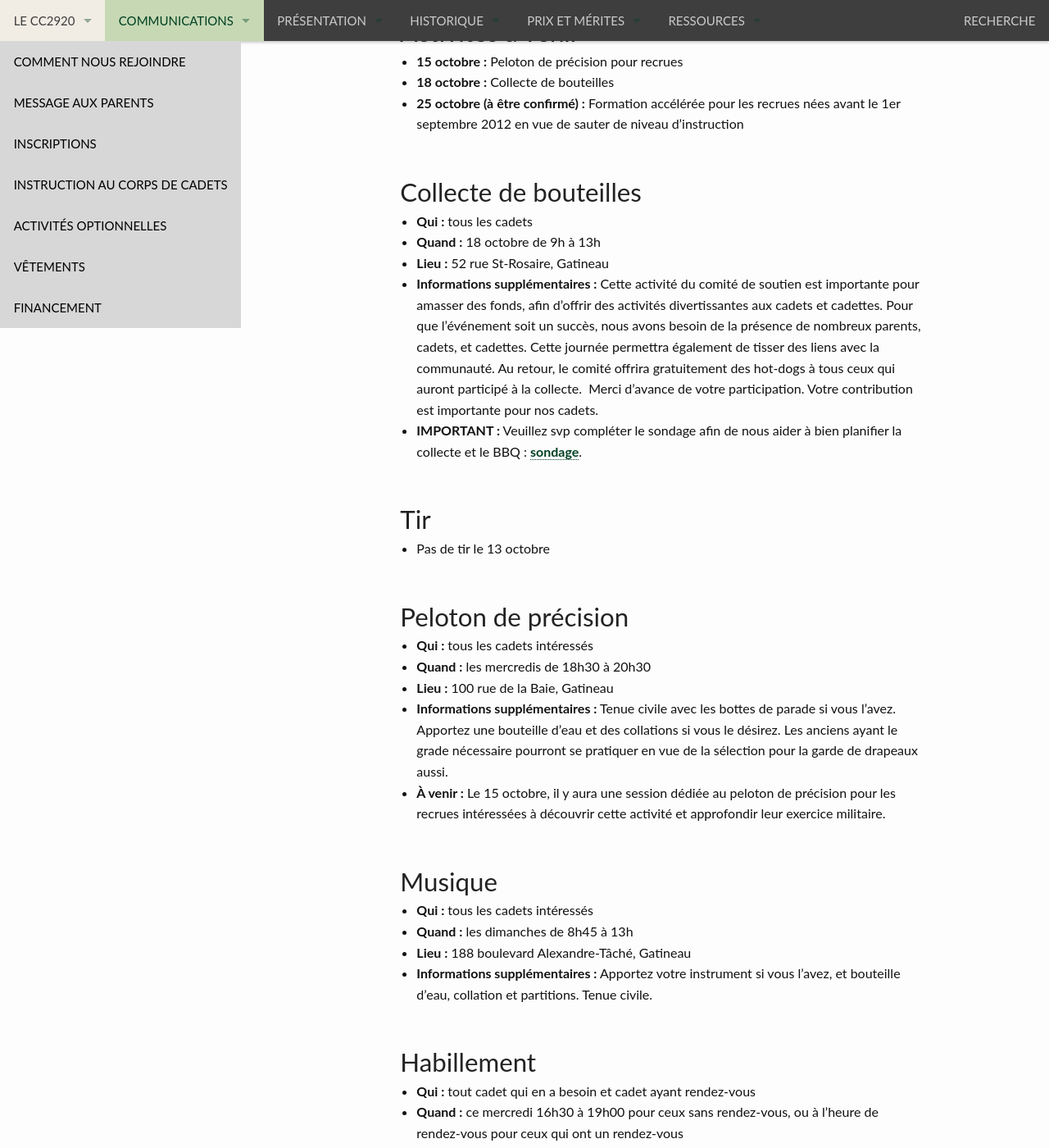
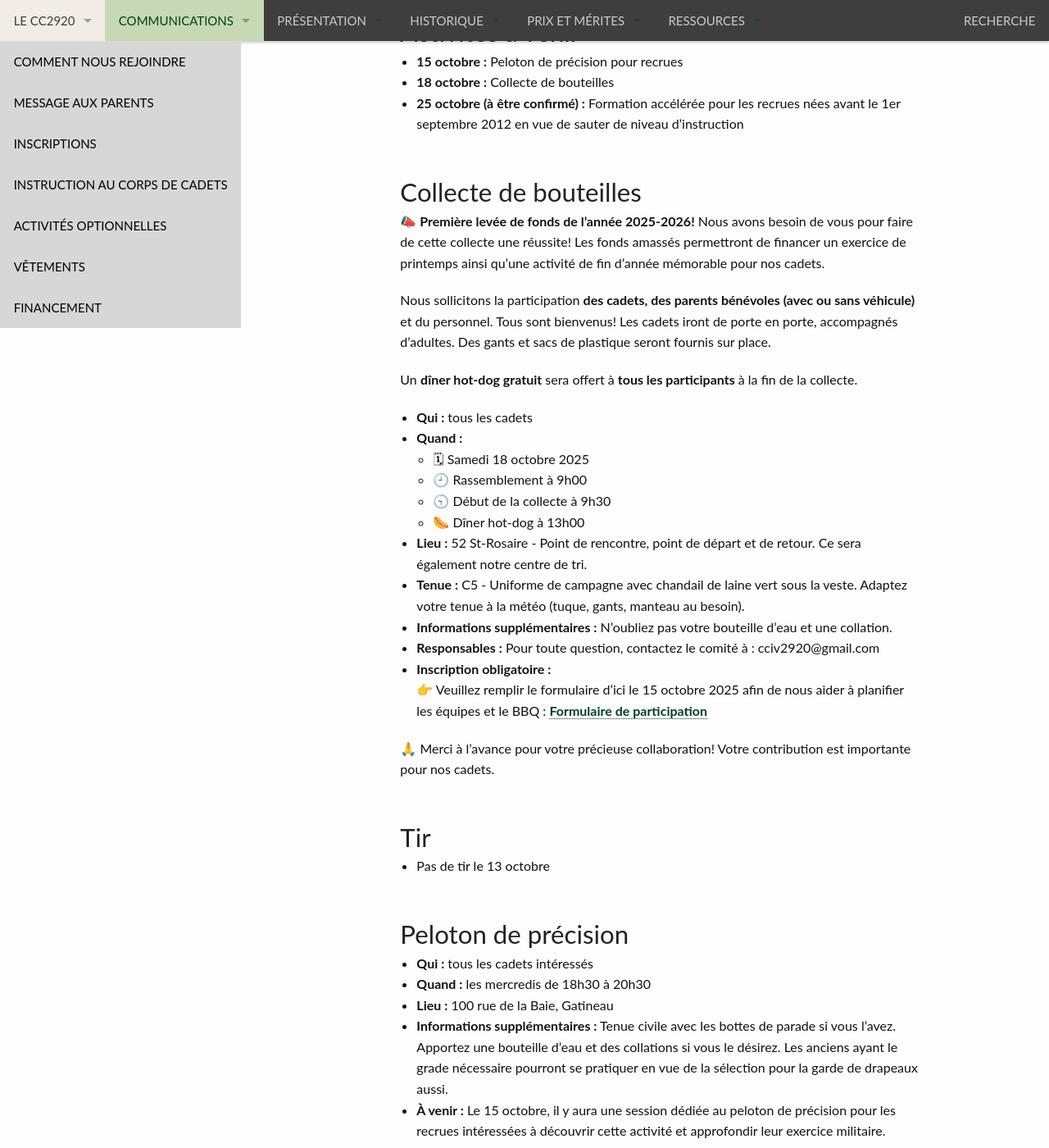
Before and after one commit to CC2920/web, a Jekyll site: the page built from _communications/messages.md, in a window 1280 px wide and 1400 px high, scrolled down 740 px. Shown: the whole window at 82% size. Built offline with Jekyll 4.4.1, drawn with Linux system fonts in a browser that asks for light colours.

Commit message:
Ajout texte collecte de bouteilles

```diff
--- a/_communications/messages.md
+++ b/_communications/messages.md
@@ -22,11 +22,27 @@
 
 
 ## Collecte de bouteilles
+**📣 Première levée de fonds de l’année 2025-2026!**
+Nous avons besoin de vous pour faire de cette collecte une réussite! Les fonds amassés permettront de financer un exercice de printemps ainsi qu’une activité de fin d’année mémorable pour nos cadets.
+
+Nous sollicitons la participation **des cadets, des parents bénévoles (avec ou sans véhicule)** et du personnel. Tous sont bienvenus! Les cadets iront de porte en porte, accompagnés d’adultes. Des gants et sacs de plastique seront fournis sur place.
+
+Un **dîner hot-dog gratuit** sera offert à **tous les participants** à la fin de la collecte.
+
 - **Qui :** tous les cadets
-- **Quand :** 18 octobre de 9h à 13h
-- **Lieu :** 52 rue St-Rosaire, Gatineau
-- **Informations supplémentaires :** Cette activité du comité de soutien est importante pour amasser des fonds, afin d’offrir des activités divertissantes aux cadets et cadettes. Pour que l’événement soit un succès, nous avons besoin de la présence de nombreux parents, cadets, et cadettes. Cette journée permettra également de tisser des liens avec la communauté. Au retour, le comité offrira gratuitement des hot-dogs à tous ceux qui auront participé à la collecte.  Merci d’avance de votre participation. Votre contribution est importante pour nos cadets.
--  **IMPORTANT :** Veuillez svp compléter le sondage afin de nous aider à bien planifier la collecte et le BBQ : [sondage](https://forms.gle/Yhjfa3S54gJg8n8s8).
+- **Quand :**
+  - 🗓 Samedi 18 octobre 2025
+  - 🕘 Rassemblement à 9h00
+  - 🕤 Début de la collecte à 9h30
+  - 🌭 Dîner hot-dog à 13h00
+- **Lieu :** 52 St-Rosaire - Point de rencontre, point de départ et de retour. Ce sera également notre centre de tri.
+- **Tenue :** C5 - Uniforme de campagne avec chandail de laine vert sous la veste. Adaptez votre tenue à la météo (tuque, gants, manteau au besoin).
+- **Informations supplémentaires :**  N'oubliez pas votre bouteille d’eau et une collation.
+- **Responsables :** Pour toute question, contactez le comité à : cciv2920@gmail.com
+- **Inscription obligatoire :** <br />
+👉 Veuillez remplir le formulaire d’ici le 15 octobre 2025 afin de nous aider à planifier les équipes et le BBQ : [Formulaire de participation](https://forms.gle/Yhjfa3S54gJg8n8s8)
+
+🙏 Merci à l’avance pour votre précieuse collaboration! Votre contribution est importante pour nos cadets.
 
 
 ## Tir
```
